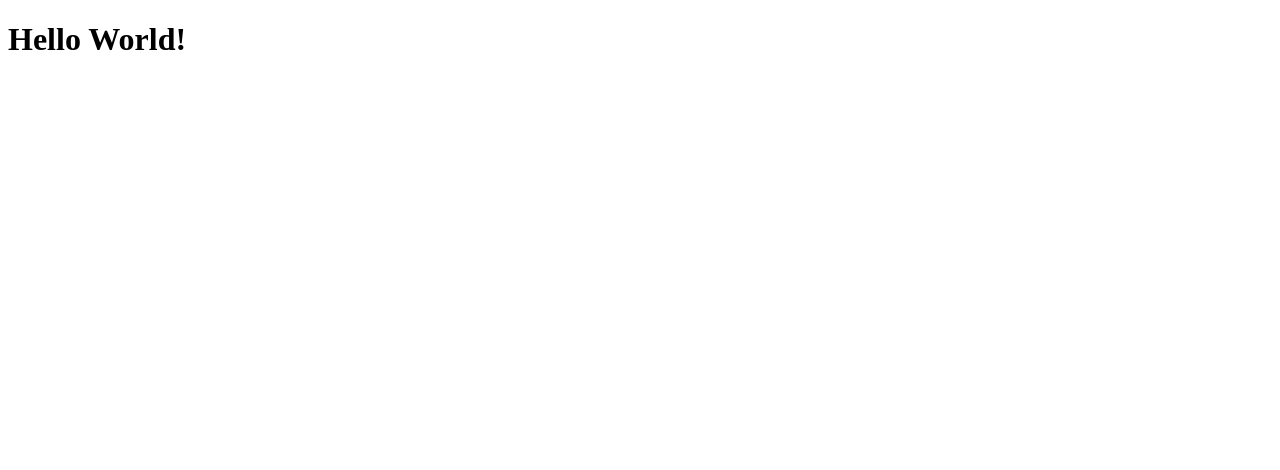
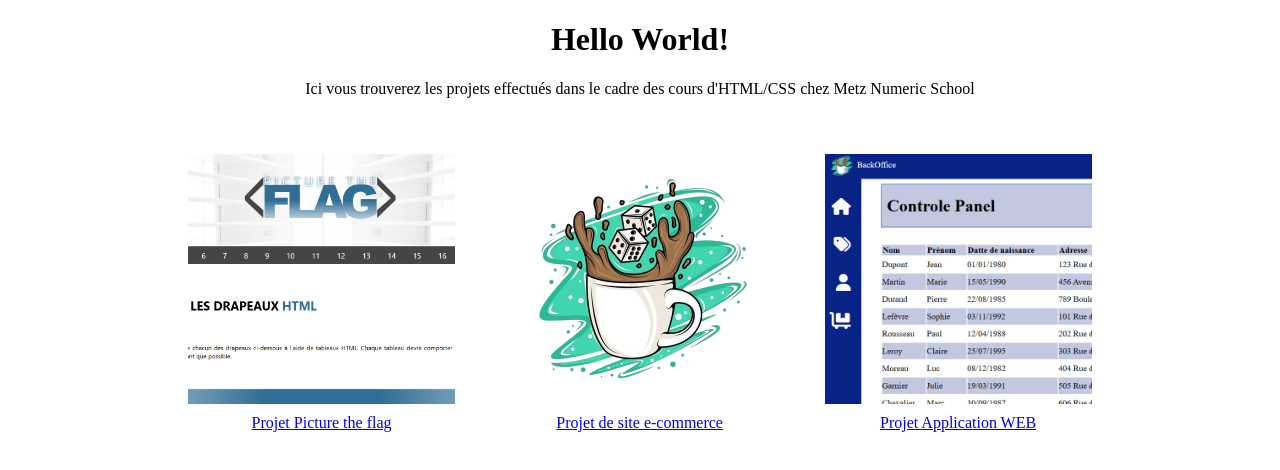
Before and after one commit to FlorianCOEUR/CoursHTMLCSS, a plain HTML site: page index.html in a window 1280 px wide. Drawn offline with Linux system fonts and the light colour scheme.

Commit message:
Ajout d'une page d'accueil pour les cours de HTML/CSS

```diff
--- a/index.html
+++ b/index.html
@@ -4,8 +4,24 @@
     <meta charset="UTF-8">
     <meta name="viewport" content="width=device-width, initial-scale=1.0">
     <title>Ma première page</title>
+    <link href="style.css" rel="stylesheet">
 </head>
 <body>
     <h1>Hello World!</h1>
+        <p>Ici vous trouverez les projets effectués dans le cadre des cours d'HTML/CSS chez Metz Numeric School</p>
+    <div class="container">
+        <div class="card">
+            <img src="img/ptf.png" alt="photo ptf">
+            <a href="Picture the Flag Project/index.html">Projet Picture the flag</a>
+        </div>
+        <div class="card">
+            <img src="img/logo.png" alt="miniature de maquette">
+            <a href="Projet maquette/modele.html">Projet de site e-commerce</a>
+        </div>
+        <div class="card">
+            <img src="img/ControlPannel.png" alt="miniature de l'appli web">
+            <a href="Appli web/cours.html">Projet Application WEB</a>
+        </div>
+    </div>
 </body>
 </html>
--- /dev/null
+++ b/style.css
@@ -0,0 +1,17 @@
+body{
+    text-align: center;
+}
+.container{
+    display: flex;
+    flex-wrap: wrap;
+    justify-content: center;
+}
+.card{
+    display: flex;
+    flex-direction: column;
+    padding: 30px;
+}
+.card img{
+    height: 250px;
+    padding: 10px 0px;
+}
```
Also changed, not shown: Projet maquette/images/logo.png (added), img/ControlPannel.png (added), img/logo.png (added), img/ptf.png (added).
